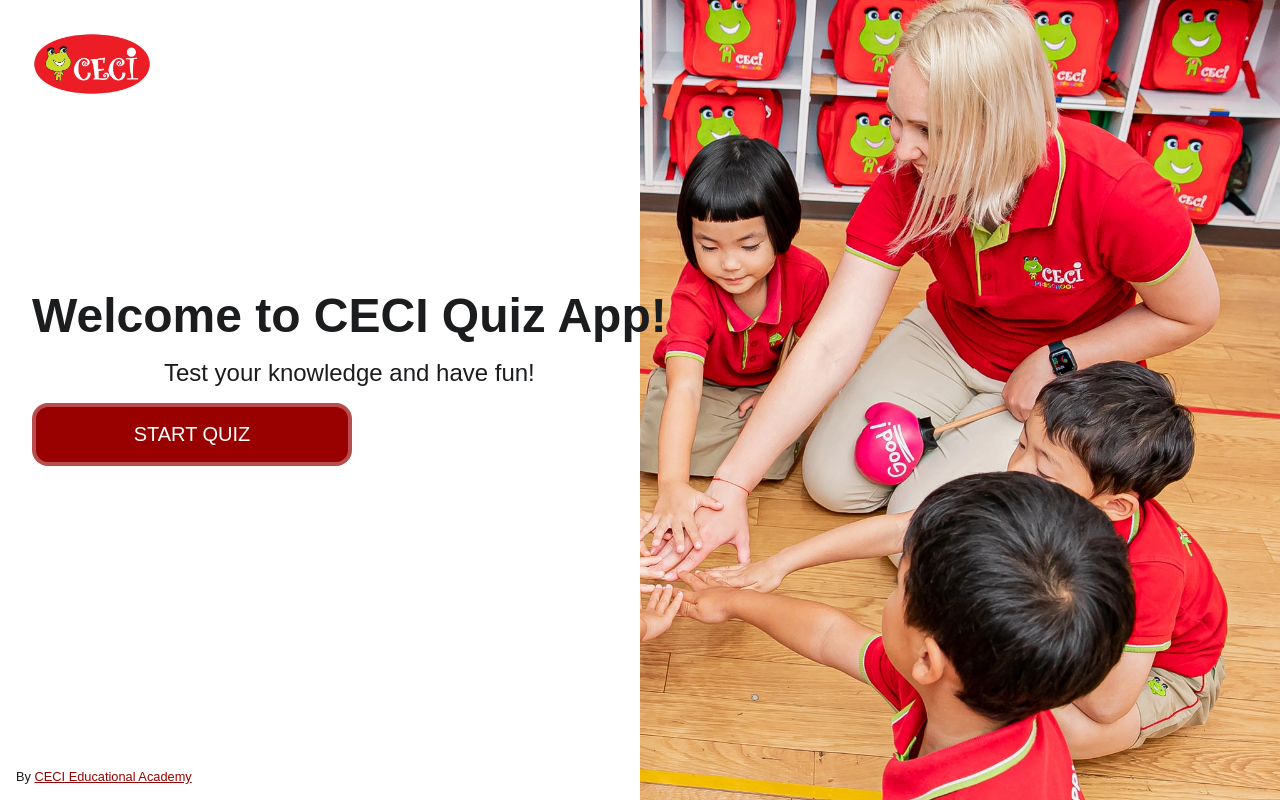
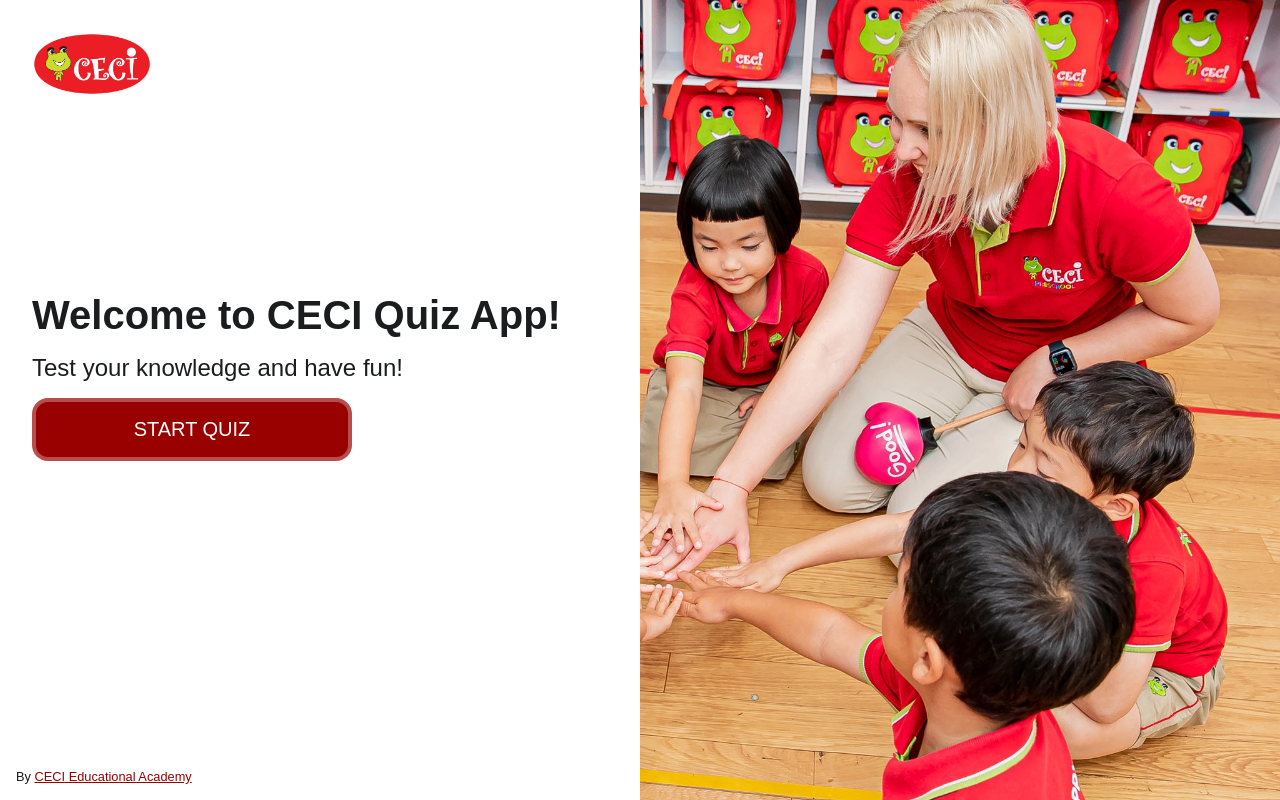
Before and after one commit to pedroelton/Ceci_Quiz_Game, a React (Create React App) app: page / in a window 1280 px wide. Built offline with nearby package versions, Linux system fonts and the light colour scheme.

Commit message:
Fixed H1

```diff
--- a/src/components/pages/LandingPage.css
+++ b/src/components/pages/LandingPage.css
@@ -241,12 +241,11 @@
     align-items: center;
   }
   .landingPage-content_left h1 {
-    font-size: 3rem;
+    font-size: 2.5rem;
     z-index: 2;
   }
 
   .landingPage-content_left p {
-    text-align: center;
     font-size: 1.5rem;
   }
 }
```
